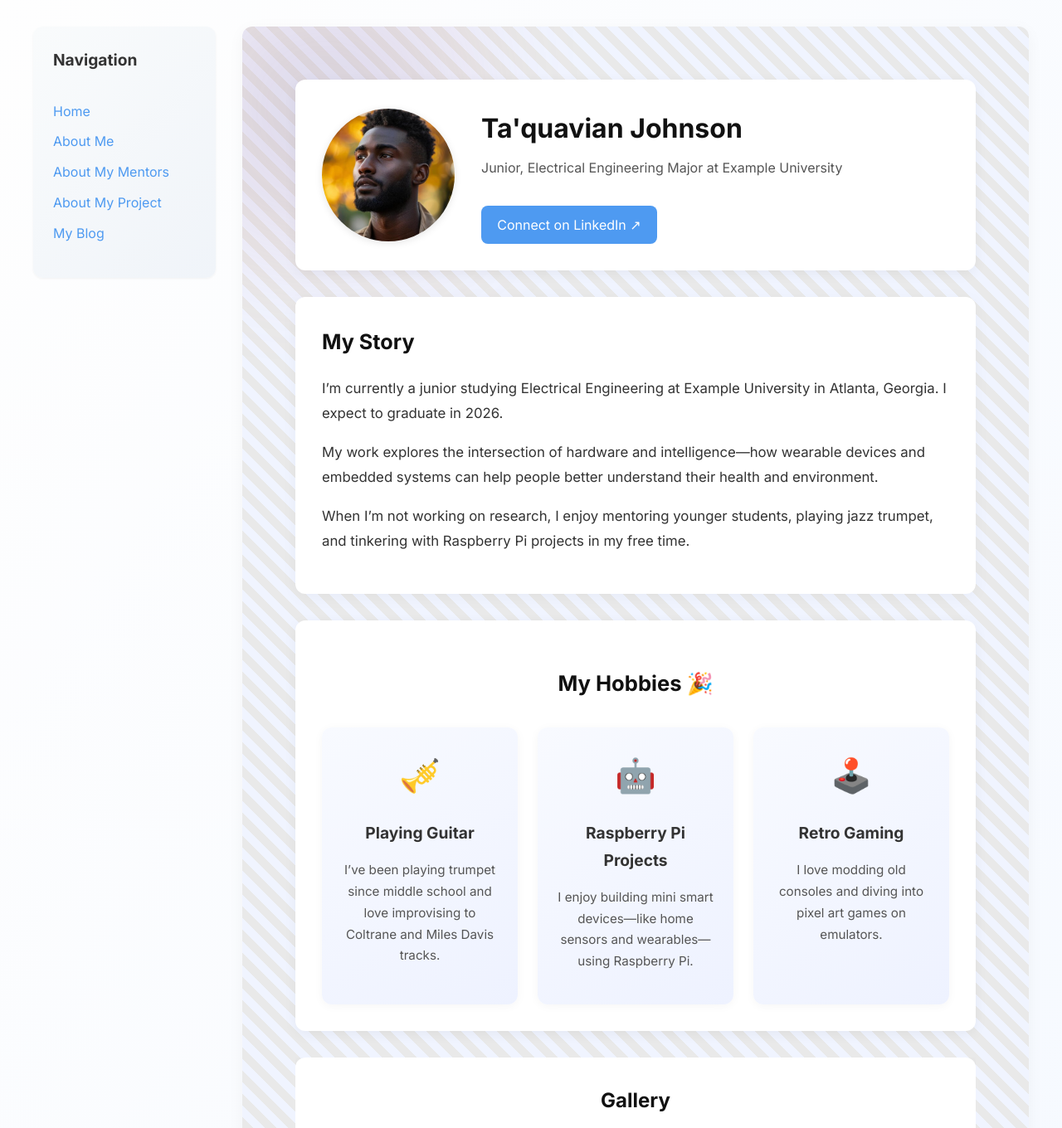
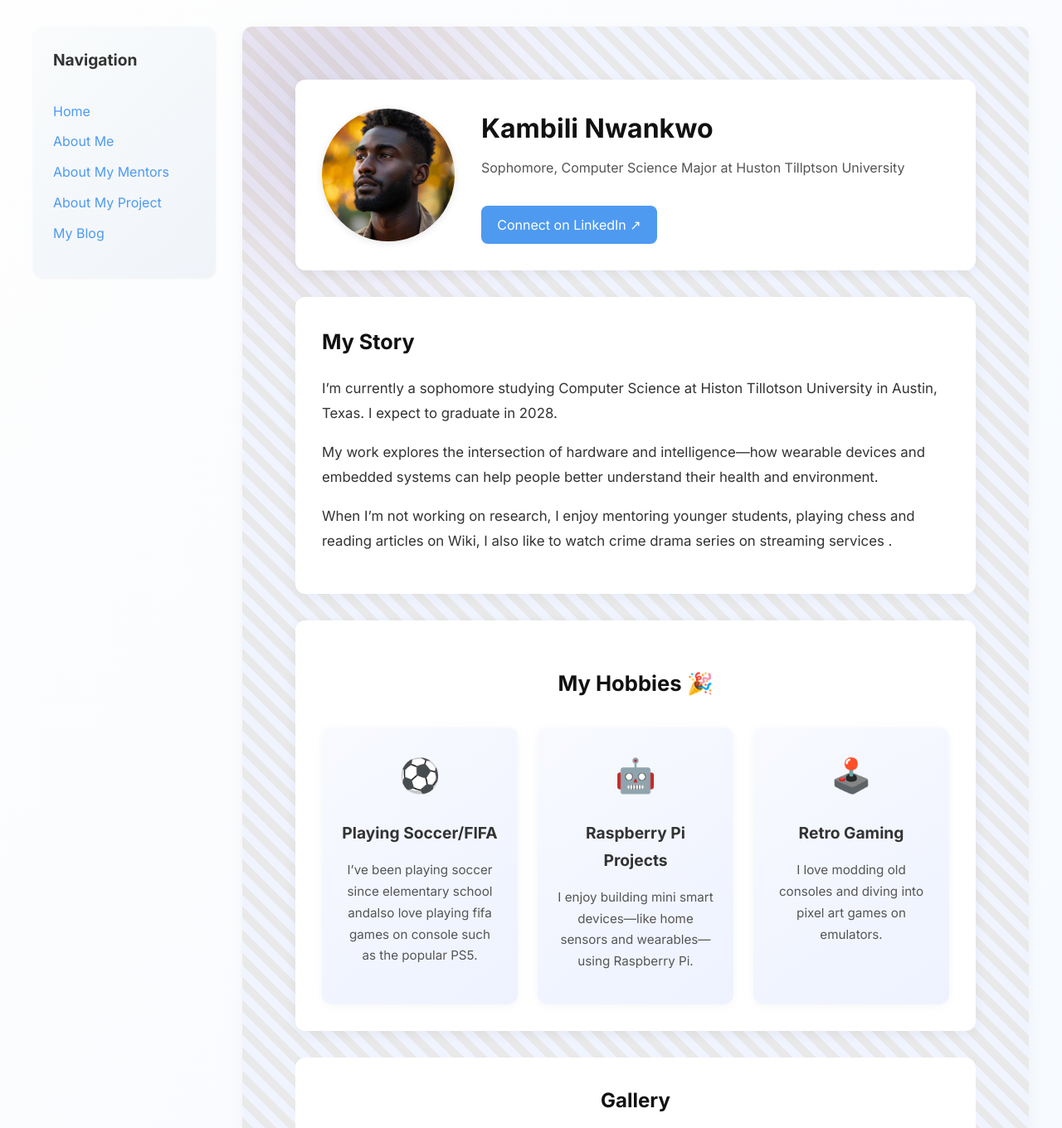
Before and after one commit to Kambili/Kambili.github.io, a Jekyll site: the page built from pages/about-me.md, in a window 1280 px wide and 1400 px high, cut to the strip 0-1360 px from the top of the window. Shown: the whole strip at 83% size. Built offline with Jekyll 4.4.1, drawn with Linux system fonts in a browser that asks for light colours.

Commit message:
Update about-me.md

```diff
--- a/pages/about-me.md
+++ b/pages/about-me.md
@@ -4,21 +4,21 @@ title: About Me
 permalink: /about-me.html
 
 about:
-  name: Ta'quavian Johnson
-  role: Junior, Electrical Engineering Major at Example University
+  name: Kambili Nwankwo
+  role: Sophomore, Computer Science Major at Huston Tillptson University
   image: /assets/images/me.jpg
-  linkedin: https://www.linkedin.com/in/taquavian-johnson/
+  linkedin: http://www.linkedin.com/in/kambili-nwankwo-0a6445260/
   bio: |
-    I’m currently a junior studying Electrical Engineering at Example University in Atlanta, Georgia. I expect to graduate in 2026.
+    I’m currently a sophomore studying Computer Science at Histon Tillotson University in Austin, Texas. I expect to graduate in 2028.
 
     My work explores the intersection of hardware and intelligence—how wearable devices and embedded systems can help people better understand their health and environment.
 
-    When I’m not working on research, I enjoy mentoring younger students, playing jazz trumpet, and tinkering with Raspberry Pi projects in my free time.
+    When I’m not working on research, I enjoy mentoring younger students, playing chess and reading articles on Wiki, I also like to watch crime drama series on streaming services .
 
   hobbies:
-    - icon: 🎺
-      title: Playing Guitar
-      description: I’ve been playing trumpet since middle school and love improvising to Coltrane and Miles Davis tracks.
+    - icon: ⚽
+      title: Playing Soccer/FIFA
+      description: I’ve been playing soccer since elementary school andalso love playing fifa games on console such as the popular PS5.
     - icon: 🤖
       title: Raspberry Pi Projects
       description: I enjoy building mini smart devices—like home sensors and wearables—using Raspberry Pi.
```
